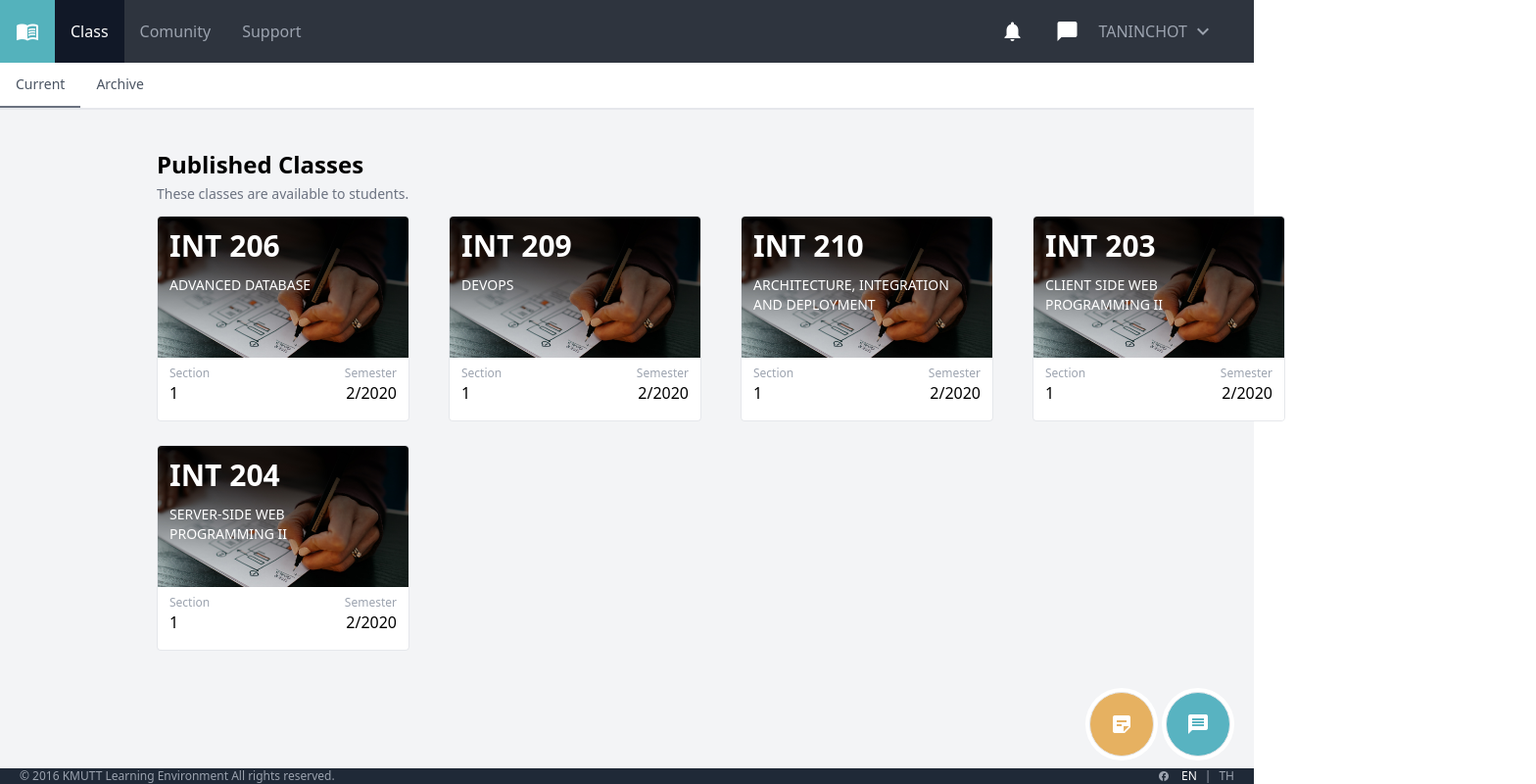
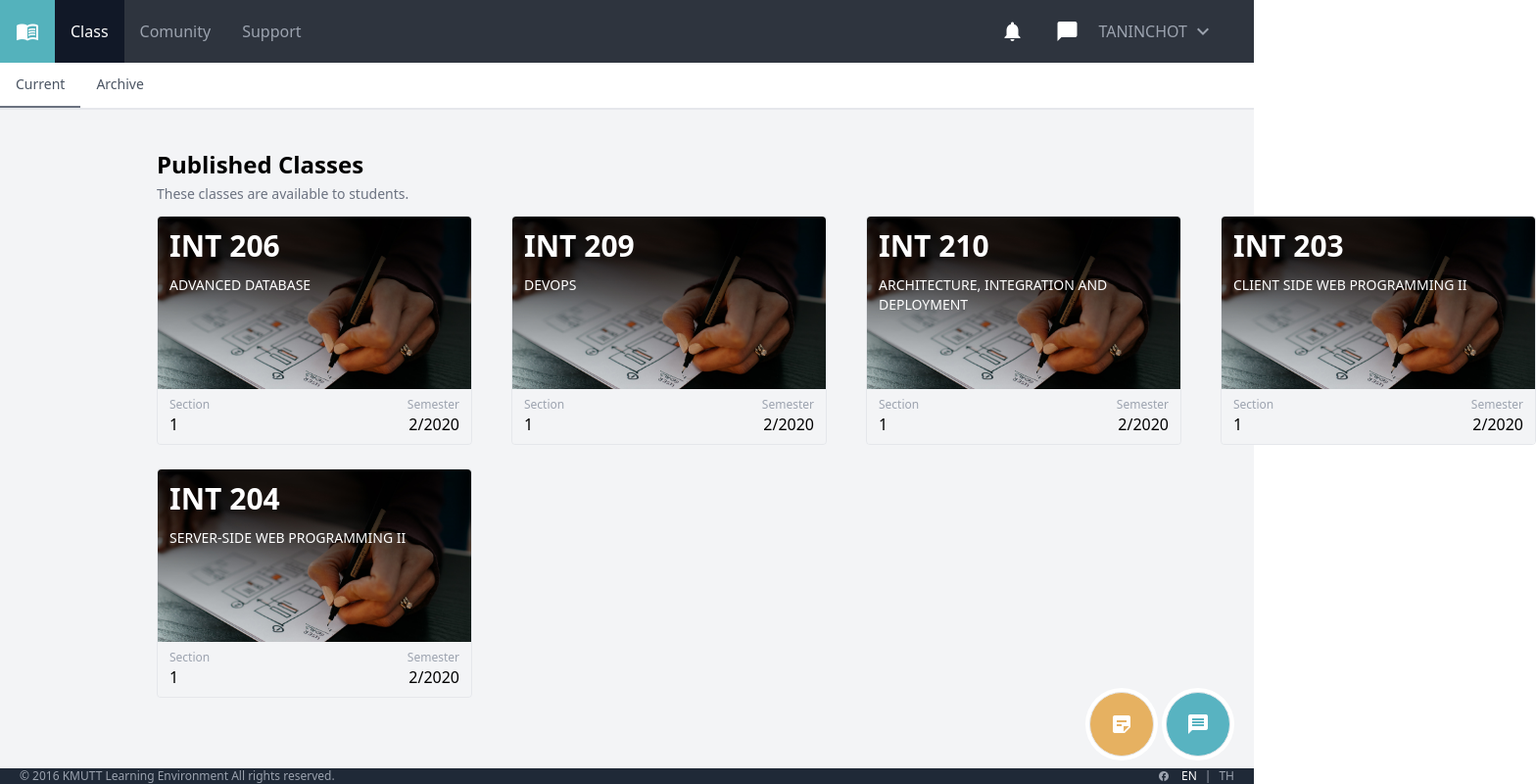
Before and after one commit to Taninchot0919/INT203_62130500038, a plain HTML site: page 62130500038_groupwork_1/index.html in a window 1280 px wide. Shown: the whole page at 98% size, 1568 px wide, since content can reach past the window. Drawn offline with nearby package versions, Linux system fonts and the light colour scheme.

Commit message:
[UPDATE] Fixing size of each box

```diff
--- a/62130500038_groupwork_1/index.html
+++ b/62130500038_groupwork_1/index.html
@@ -65,12 +65,12 @@
       <div id="box-upper" class="flex mt-3 ml-40 space-x-10">
         <a href="#">
           <div id="box1" class="border rounded border-gray-200">
-          <div class="mr-0 pt-3 h-36 w-64 rounded-t mb-0 bg-cover from-black to-transparent"
+          <div class="mr-0 pt-3 h-44 w-80 rounded-t mb-0 bg-cover from-black to-transparent"
             style="background-image: url(images/photo-1581291518857-4e27b48ff24e.jpeg);">
             <p class="text-white ml-3 text-3xl font-bold">INT 206</p>
             <p class="text-white ml-3 mt-3 mr-10 uppercase font-medium text-sm">Advanced Database</p>
           </div>
-          <div class=" h-16 bg-white rounded-b">
+          <div class=" h-14 bg-gray-100 rounded-b">
             <div class="ml-3 pt-2">
               <p class="float-right mr-3 text-xs text-gray-400">Semester</p>
               <p class="text-xs text-gray-400">Section</p>
@@ -83,12 +83,12 @@
 
       <a href="#">
         <div id="box2" class="border rounded border-gray-200">
-          <div class="mr-0 pt-3 h-36 w-64 bg-gray-800 rounded-t mb-0 bg-cover from-black to-transparent"
+          <div class="mr-0 pt-3 h-44 w-80 bg-gray-800 rounded-t mb-0 bg-cover from-black to-transparent"
             style="background-image: url(images/photo-1581291518857-4e27b48ff24e.jpeg);">
             <p class="text-white ml-3 text-3xl font-bold">INT 209</p>
             <p class="text-white ml-3 mt-3 mr-10 uppercase font-medium text-sm">devOps</p>
           </div>
-          <div class=" h-16 bg-white rounded-b">
+          <div class=" h-14 bg-gray-100 rounded-b">
             <div class="ml-3 pt-2">
               <p class="float-right mr-3 text-xs text-gray-400">Semester</p>
               <p class="text-xs text-gray-400">Section</p>
@@ -102,12 +102,12 @@
 
         <a href="#">
           <div id="box3" class="border rounded border-gray-200">
-            <div class="mr-0 pt-3 h-36 w-64 bg-gray-800 rounded-t mb-0 bg-cover from-black to-transparent"
+            <div class="mr-0 pt-3 h-44 w-80 bg-gray-800 rounded-t mb-0 bg-cover from-black to-transparent"
               style="background-image: url(images/photo-1581291518857-4e27b48ff24e.jpeg);">
               <p class="text-white ml-3 text-3xl font-bold">INT 210</p>
               <p class="text-white ml-3 mt-3 mr-10 uppercase font-medium text-sm">ARCHITECTURE, INTEGRATION AND DEPLOYMENT</p>
             </div>
-            <div class=" h-16 bg-white rounded-b">
+            <div class=" h-14 bg-gray-100 rounded-b">
               <div class="ml-3 pt-2">
                 <p class="float-right mr-3 text-xs text-gray-400">Semester</p>
                 <p class="text-xs text-gray-400">Section</p>
@@ -121,12 +121,12 @@
 
         <a href="#">
           <div id="box4" class="border rounded border-gray-200">
-            <div class="mr-0 pt-3 h-36 w-64 bg-gray-800 rounded-t mb-0 bg-cover from-black to-transparent"
+            <div class="mr-0 pt-3 h-44 w-80 bg-gray-800 rounded-t mb-0 bg-cover from-black to-transparent"
               style="background-image: url(images/photo-1581291518857-4e27b48ff24e.jpeg);">
               <p class="text-white ml-3 text-3xl font-bold">INT 203</p>
               <p class="text-white ml-3 mt-3 mr-10 uppercase font-medium text-sm">Client Side Web Programming II</p>
             </div>
-            <div class=" h-16 bg-white rounded-b">
+            <div class=" h-14 bg-gray-100 rounded-b">
               <div class="ml-3 pt-2">
                 <p class="float-right mr-3 text-xs text-gray-400">Semester</p>
                 <p class="text-xs text-gray-400">Section</p>
@@ -143,12 +143,12 @@
       <div id="box-lower" class="flex mt-6 ml-40 space-x-10">
         <a href="#">
           <div id="box5" class="border rounded border-gray-200">
-          <div class="mr-0 pt-3 h-36 w-64 bg-gray-800 rounded-t mb-0 bg-cover from-black to-transparent"
+          <div class="mr-0 pt-3 h-44 w-80 bg-gray-800 rounded-t mb-0 bg-cover from-black to-transparent"
             style="background-image: url(images/photo-1581291518857-4e27b48ff24e.jpeg);">
             <p class="text-white ml-3 text-3xl font-bold">INT 204</p>
             <p class="text-white ml-3 mt-3 mr-10 uppercase font-medium text-sm">Server-side Web Programming II</p>
           </div>
-          <div class=" h-16 bg-white rounded-b">
+          <div class=" h-14 bg-gray-100 rounded-b">
             <div class="ml-3 pt-2">
               <p class="float-right mr-3 text-xs text-gray-400">Semester</p>
               <p class="text-xs text-gray-400">Section</p>
```
